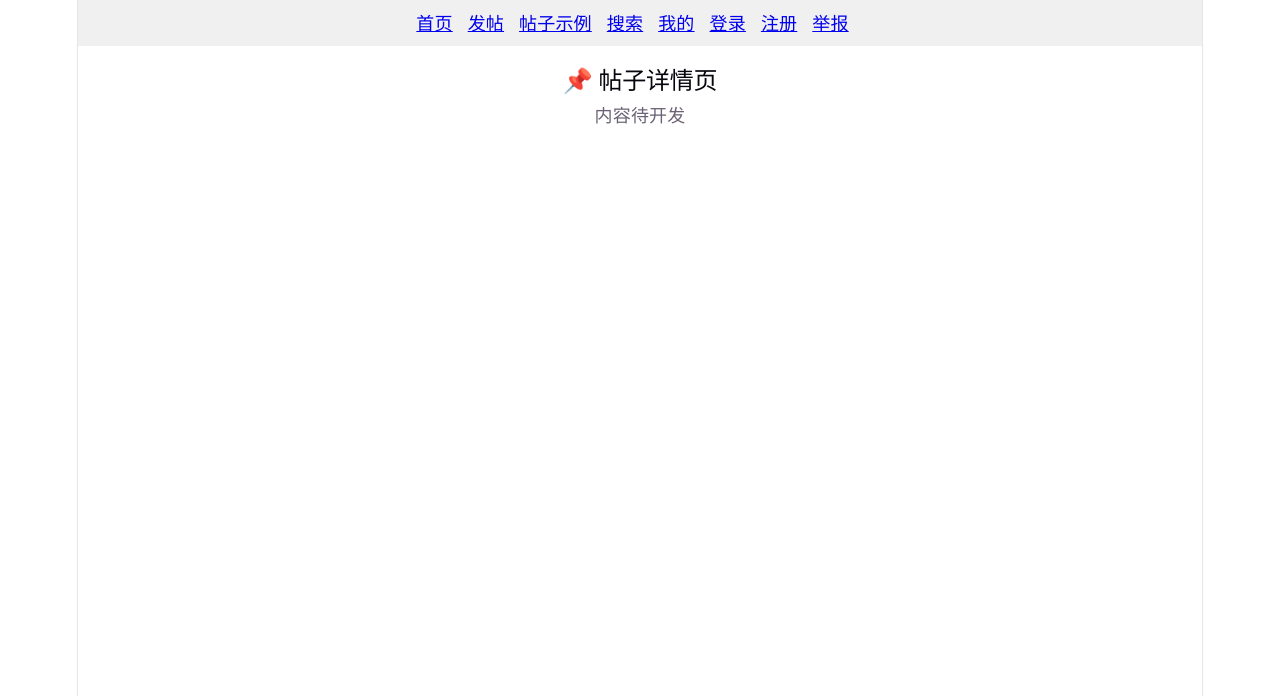
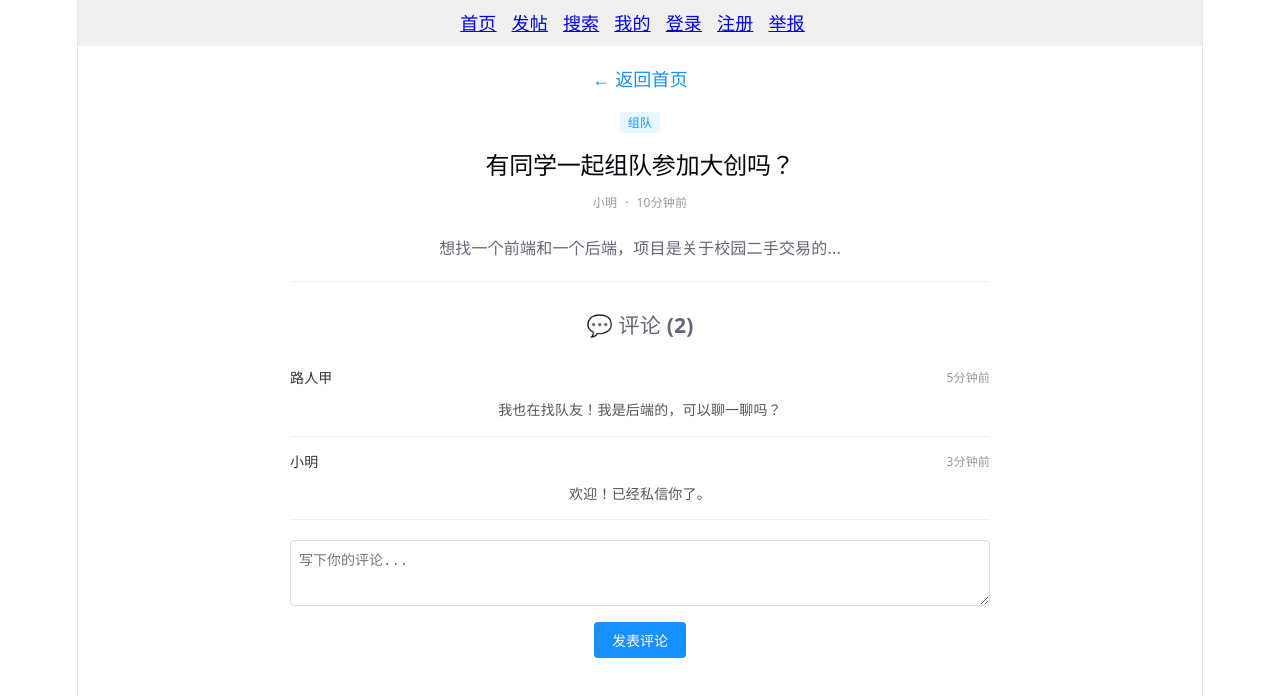
Before and after one commit to dar137/little_BUPT_book, a React (Vite) app: page /post/1 in a window 1280 px wide. Shown: the top 696 px of the page. Built offline with nearby package versions, Linux system fonts and the light colour scheme.

Commit message:
2026.5.11时2号同学第一次提交

```diff
--- a/src/App.jsx
+++ b/src/App.jsx
@@ -15,7 +15,6 @@ function App() {
         <nav style={{ padding: '10px', background: '#f0f0f0' }}>
           <Link to="/" style={{ marginRight: '15px' }}>首页</Link>
           <Link to="/create" style={{ marginRight: '15px' }}>发帖</Link>
-          <Link to="/post/1" style={{ marginRight: '15px' }}>帖子示例</Link>
           <Link to="/search" style={{ marginRight: '15px' }}>搜索</Link>
           <Link to="/profile" style={{ marginRight: '15px' }}>我的</Link>
           <Link to="/login" style={{ marginRight: '15px' }}>登录</Link>
--- /dev/null
+++ b/src/components/CategoryTabs.jsx
@@ -0,0 +1,29 @@
+function CategoryTabs({ activeTag, onTagChange }) {
+  // 定义所有可用的标签
+  const tags = ['全部', '失物招领', '学习交流', '组队', '其他'];
+
+  return (
+    <div style={{ marginBottom: '15px', display: 'flex', gap: '8px', flexWrap: 'wrap' }}>
+      {tags.map(tag => (
+        <button
+          key={tag}
+          onClick={() => onTagChange(tag)}
+          style={{
+            padding: '6px 14px',
+            border: '1px solid #1890ff',
+            borderRadius: '20px',
+            cursor: 'pointer',
+            fontSize: '13px',
+            // 核心：当前选中的标签和未选中的标签样式不同
+            backgroundColor: activeTag === tag ? '#1890ff' : 'white',
+            color: activeTag === tag ? 'white' : '#1890ff',
+          }}
+        >
+          {tag}
+        </button>
+      ))}
+    </div>
+  );
+}
+
+export default CategoryTabs;
--- a/src/components/PostCard.jsx
+++ b/src/components/PostCard.jsx
@@ -1,11 +1,13 @@
+import { Link } from 'react-router-dom'
+
 function PostCard({ post }) {
   return (
-    <div style={{/* 边框信息 */
+    <div style={{
       border: '1px solid #ddd',
-      margin: '15px 0',/* 帖间距 */
-      padding: '20px',/* 贴长 */
-      borderRadius: '10px',/* 贴角圆滑程度 */
-      boxShadow: '0 2px 4px rgba(0, 0, 0, 0.05)'
+      margin: '10px 0',
+      padding: '15px',
+      borderRadius: '8px',
+      boxShadow: '0 2px 4px rgba(0,0,0,0.05)'
     }}>
       {/* 标签 */}
       <span style={{
@@ -18,15 +20,15 @@ function PostCard({ post }) {
         {post.tag}
       </span>
 
-      {/* 标题 */}
-      <h3 style={{ margin: '10px 0 5px 0' }}>
-        {post.title}</h3>
+      {/* 2. 将标题用 Link 包裹，点击后跳转到 /post/帖子ID */}
+      <Link to={`/post/${post.id}`} style={{ textDecoration: 'none', color: 'inherit' }}>
+        <h3 style={{ margin: '10px 0 5px 0' }}>{post.title}</h3>
+      </Link>
 
       {/* 内容摘要 */}
-      <p style={{ color: '#666', fontSize: '14px' }}>
-        {post.content}</p>
+      <p style={{ color: '#666', fontSize: '14px' }}>{post.content}</p>
 
-      {/* 底部信息：作者和时间 */}
+      {/* 底部信息 */}
       <div style={{ color: '#999', fontSize: '12px', marginTop: '8px' }}>
         <span>{post.author}</span>
         <span style={{ margin: '0 8px' }}>·</span>
--- /dev/null
+++ b/src/mockData.js
@@ -0,0 +1,33 @@
+// src/mockData.js
+export const posts = [
+  {
+    id: 1,
+    title: '有同学一起组队参加大创吗？',
+    content: '想找一个前端和一个后端，项目是关于校园二手交易的...',
+    author: '小明',
+    time: '10分钟前',
+    tag: '组队'
+  },
+  {
+    id: 2,
+    title: '图书馆四楼捡到一张校园卡',
+    content: '失主叫张三，学号2024xxxx，请失主联系我...',
+    author: '热心同学',
+    time: '1小时前',
+    tag: '失物招领'
+  },
+  {
+    id: 3,
+    title: '求推荐好用的笔记软件',
+    content: '之前一直用Notion，但最近觉得有点重，有没有轻量一点的推荐？',
+    author: '笔记达人',
+    time: '3小时前',
+    tag: '学习交流'
+  },
+];
+
+export const comments = [
+  { id: 1, postId: 1, author: '路人甲', content: '我也在找队友！我是后端的，可以聊一聊吗？', time: '5分钟前' },
+  { id: 2, postId: 1, author: '小明', content: '欢迎！已经私信你了。', time: '3分钟前' },
+  { id: 3, postId: 2, author: '失主本人', content: '谢谢！已经联系了。', time: '30分钟前' },
+];
--- a/src/pages/CreatePost.jsx
+++ b/src/pages/CreatePost.jsx
@@ -1,4 +1,97 @@
+import { useState } from 'react';
+import { useNavigate } from 'react-router-dom';
+
 function CreatePost() {
-  return <div style={{ padding: 20 }}><h2>📌 帖子发布页</h2><p>内容待开发</p></div>
+  // 1. 定义状态：用于存储标题和内容
+  const [title, setTitle] = useState('');
+  const [content, setContent] = useState('');
+
+  // 2. useNavigate 用于提交后跳转
+  const navigate = useNavigate();
+
+  // 3. 处理表单提交
+  const handleSubmit = (e) => {
+    e.preventDefault(); // 阻止表单默认提交行为（会刷新页面）
+
+    // 现在只是模拟提交，把数据打印到控制台
+    console.log('新帖子的标题：', title);
+    console.log('新帖子的内容：', content);
+    alert(`帖子已发布！\n标题：${title}\n内容：${content}`);
+
+    // 以后这里会换成 fetch 请求，把数据发给后端
+
+    // 清空表单
+    setTitle('');
+    setContent('');
+
+    // 跳转回首页
+    navigate('/');
+  };
+
+  return (
+    <div style={{ padding: '20px', maxWidth: '600px', margin: '0 auto' }}>
+      <h2 style={{ textAlign: 'center' }}>✏️ 发布新帖</h2>
+
+      <form onSubmit={handleSubmit}>
+        {/* 标题输入框 */}
+        <div style={{ marginBottom: '15px' }}>
+          <label style={{ display: 'block', marginBottom: '5px', fontWeight: 'bold' }}>
+            标题
+          </label>
+          <input
+            type="text"
+            placeholder="请输入标题"
+            value={title}
+            onChange={(e) => setTitle(e.target.value)}
+            style={{
+              width: '100%',
+              padding: '8px',
+              borderRadius: '4px',
+              border: '1px solid #ddd',
+              fontSize: '14px'
+            }}
+          />
+        </div>
+
+        {/* 内容输入框 */}
+        <div style={{ marginBottom: '15px' }}>
+          <label style={{ display: 'block', marginBottom: '5px', fontWeight: 'bold' }}>
+            内容
+          </label>
+          <textarea
+            placeholder="请输入内容"
+            value={content}
+            onChange={(e) => setContent(e.target.value)}
+            rows="6"
+            style={{
+              width: '100%',
+              padding: '8px',
+              borderRadius: '4px',
+              border: '1px solid #ddd',
+              fontSize: '14px',
+              resize: 'vertical'
+            }}
+          />
+        </div>
+
+        {/* 提交按钮 */}
+        <button
+          type="submit"
+          style={{
+            padding: '10px 20px',
+            backgroundColor: '#1890ff',
+            color: 'white',
+            border: 'none',
+            borderRadius: '4px',
+            cursor: 'pointer',
+            fontSize: '14px'
+          }}
+        >
+          发布
+        </button>
+      </form>
+    </div>
+  );
 }
-export default CreatePost
+
+export default CreatePost;
--- a/src/pages/PostDetail.jsx
+++ b/src/pages/PostDetail.jsx
@@ -1,4 +1,139 @@
+import { useState } from 'react';
+import { useParams, Link } from 'react-router-dom';
+import { posts, comments as initialComments } from '../mockData';
+
 function PostDetail() {
-  return <div style={{ padding: 20 }}><h2>📌 帖子详情页</h2><p>内容待开发</p></div>
+  const { id } = useParams();
+  const post = posts.find(p => p.id == id);
+
+  // 1. 评论列表状态（初始使用假数据）
+  const [commentList, setCommentList] = useState(initialComments);
+
+  // 2. 新评论输入框的内容状态
+  const [newComment, setNewComment] = useState('');
+
+  // 3. 处理找不到帖子的情况
+  if (!post) {
+    return (
+      <div style={{ padding: '20px' }}>
+        <h2>帖子未找到</h2>
+        <p>抱歉，ID为 {id} 的帖子不存在。</p>
+        <Link to="/">← 返回首页</Link>
+      </div>
+    );
+  }
+
+  // 4. 筛选出属于当前帖子的评论
+  const postComments = commentList.filter(c => c.postId == id);
+
+  // 5. 处理提交新评论
+  const handleSubmitComment = (e) => {
+    e.preventDefault();
+    if (!newComment.trim()) return; // 空内容不提交
+
+    const newCommentObj = {
+      id: commentList.length + 1,        // 临时用简单自增 ID
+      postId: Number(id),                // 关联到当前帖子
+      author: '当前用户',                // 等对接真实用户信息后替换
+      content: newComment,
+      time: '刚刚'
+    };
+
+    // 把新评论添加到评论列表的开头（最新的在上面）
+    setCommentList([newCommentObj, ...commentList]);
+    setNewComment(''); // 清空输入框
+  };
+
+  return (
+    <div style={{ padding: '20px', maxWidth: '700px', margin: '0 auto' }}>
+      {/* 返回首页链接 */}
+      <Link to="/" style={{ display: 'block', marginBottom: '15px', color: '#1890ff', textDecoration: 'none' }}>
+        ← 返回首页
+      </Link>
+
+      {/* 帖子内容区域 */}
+      <span style={{
+        background: '#e6f7ff',
+        color: '#1890ff',
+        padding: '2px 8px',
+        borderRadius: '4px',
+        fontSize: '12px'
+      }}>
+        {post.tag}
+      </span>
+
+      <h2 style={{ margin: '15px 0 10px 0',textAlign: 'center'}}>{post.title}</h2>
+
+      <div style={{ color: '#999', fontSize: '12px', marginBottom: '20px' }}>
+        <span>{post.author}</span>
+        <span style={{ margin: '0 8px' }}>·</span>
+        <span>{post.time}</span>
+      </div>
+
+      <p style={{ fontSize: '16px', lineHeight: '1.6', paddingBottom: '20px', borderBottom: '1px solid #eee' }}>
+        {post.content}
+      </p>
+
+      {/* 评论区 */}
+      <div style={{ marginTop: '30px' }}>
+        <h3 style={{ marginBottom: '15px',textAlign: 'center' }}>💬 评论 ({postComments.length})</h3>
+
+        {/* 评论列表 */}
+        {postComments.length > 0 ? (
+          postComments.map(comment => (
+            <div key={comment.id} style={{
+              padding: '12px 0',
+              borderBottom: '1px solid #f0f0f0'
+            }}>
+              <div style={{ display: 'flex', justifyContent: 'space-between', marginBottom: '6px' }}>
+                <span style={{ fontWeight: 'bold', fontSize: '14px', color: '#333' }}>
+                  {comment.author}
+                </span>
+                <span style={{ color: '#999', fontSize: '12px' }}>{comment.time}</span>
+              </div>
+              <p style={{ margin: 0, fontSize: '14px', color: '#555' }}>{comment.content}</p>
+            </div>
+          ))
+        ) : (
+          <p style={{ color: '#999', textAlign: 'center' }}>暂无评论，快来发表第一条评论吧！</p>
+        )}
+
+        {/* 评论输入框 */}
+        <form onSubmit={handleSubmitComment} style={{ marginTop: '20px' }}>
+          <textarea
+            placeholder="写下你的评论..."
+            value={newComment}
+            onChange={(e) => setNewComment(e.target.value)}
+            rows="3"
+            style={{
+              width: '100%',
+              padding: '8px',
+              borderRadius: '4px',
+              border: '1px solid #ddd',
+              fontSize: '14px',
+              resize: 'vertical',
+              boxSizing: 'border-box'
+            }}
+          />
+          <button
+            type="submit"
+            style={{
+              marginTop: '10px',
+              padding: '8px 18px',
+              backgroundColor: '#1890ff',
+              color: 'white',
+              border: 'none',
+              borderRadius: '4px',
+              cursor: 'pointer',
+              fontSize: '14px'
+            }}
+          >
+            发表评论
+          </button>
+        </form>
+      </div>
+    </div>
+  );
 }
-export default PostDetail
+
+export default PostDetail;
```
Also changed, not shown: src/pages/Home.jsx (+28 -8 lines).
